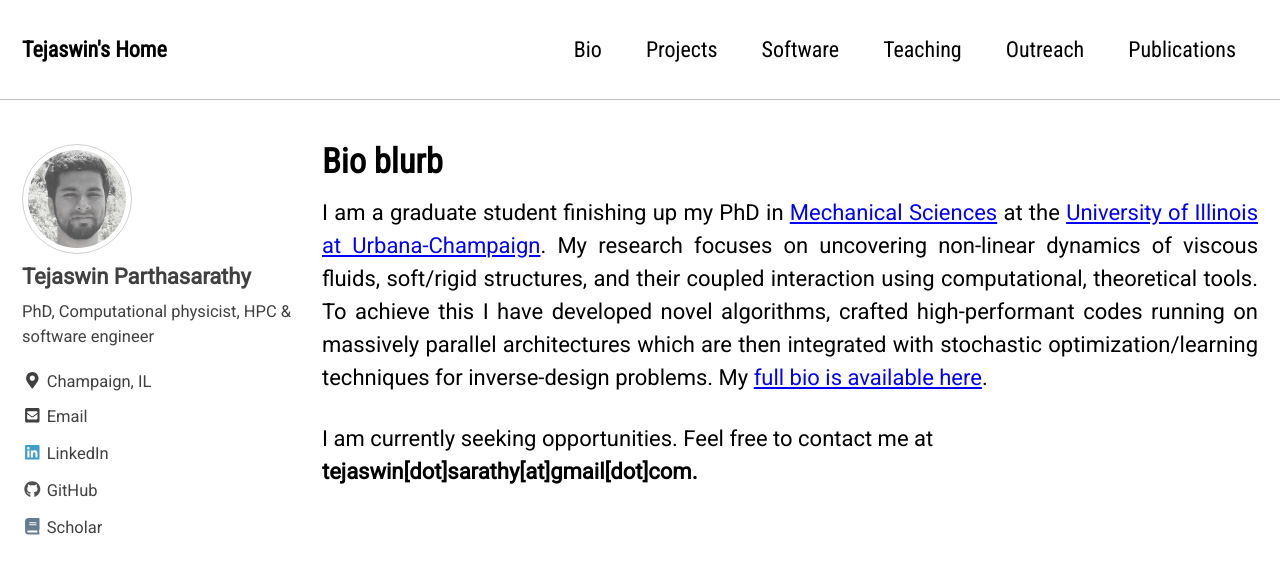
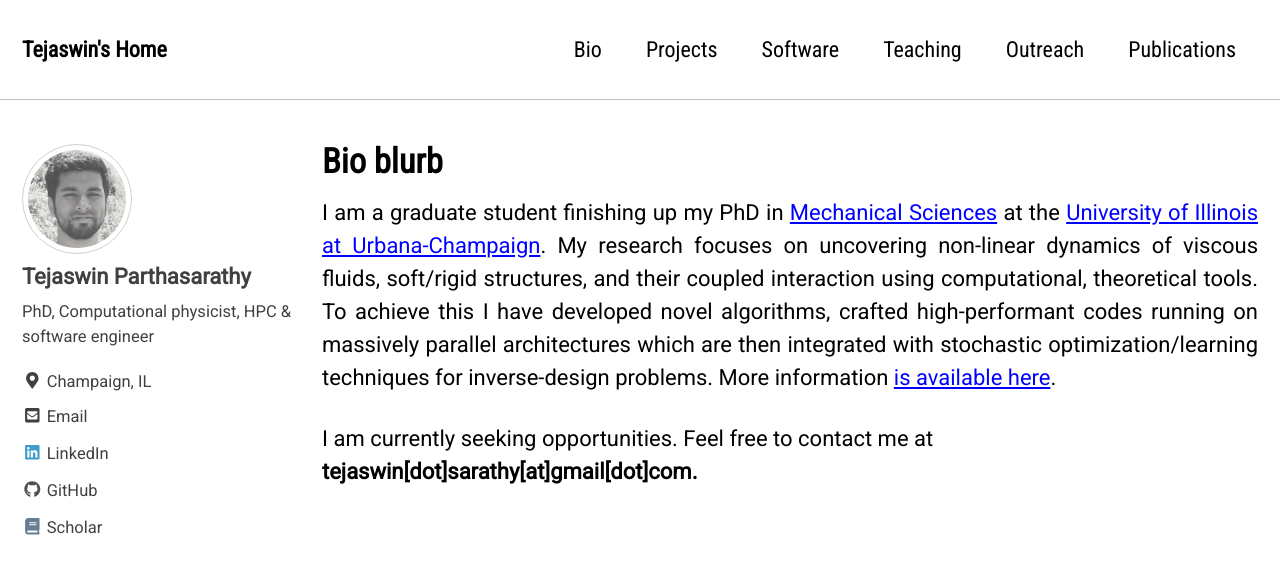
Before and after one commit to parthas1/parthas1.github.io, a Jekyll site: the page built from _pages/index.md, in a window 1280 px wide and 900 px high. Shown: the top 574 px of the window. Built offline with Jekyll 4.4.1, drawn with Linux system fonts in a browser that asks for light colours; nearby versions of some CDN libraries.

Commit message:
fix : last sentence in bio

```diff
--- a/_pages/index.md
+++ b/_pages/index.md
@@ -41,7 +41,7 @@
 ---
 
 {: style="text-align: justify;"}
-I am a graduate student finishing up my PhD in <a href="http://mechanical.illinois.edu/">Mechanical Sciences</a> at the <a href="http://illinois.edu/">University of Illinois at Urbana-Champaign</a>. My research focuses on uncovering non-linear dynamics of viscous fluids, soft/rigid structures, and their coupled interaction using computational, theoretical tools. To achieve this I have developed novel algorithms, crafted high-performant codes running on massively parallel architectures which are then integrated with stochastic optimization/learning techniques for inverse-design problems. My [full bio is available here](/bio/).
+I am a graduate student finishing up my PhD in <a href="http://mechanical.illinois.edu/">Mechanical Sciences</a> at the <a href="http://illinois.edu/">University of Illinois at Urbana-Champaign</a>. My research focuses on uncovering non-linear dynamics of viscous fluids, soft/rigid structures, and their coupled interaction using computational, theoretical tools. To achieve this I have developed novel algorithms, crafted high-performant codes running on massively parallel architectures which are then integrated with stochastic optimization/learning techniques for inverse-design problems. More information [is available here](/bio/).
 
 <!-- Need to insert a profile image here -->
 
```
